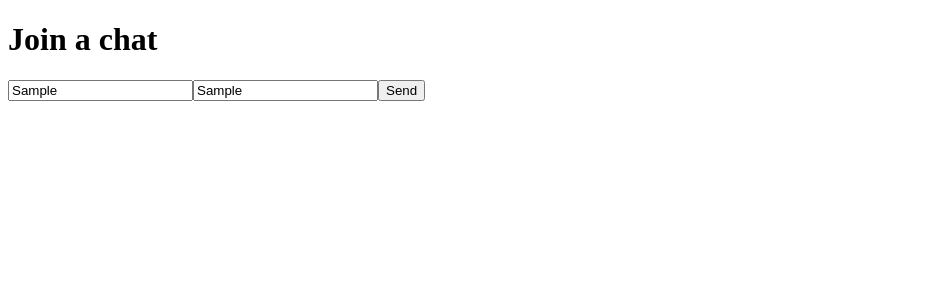
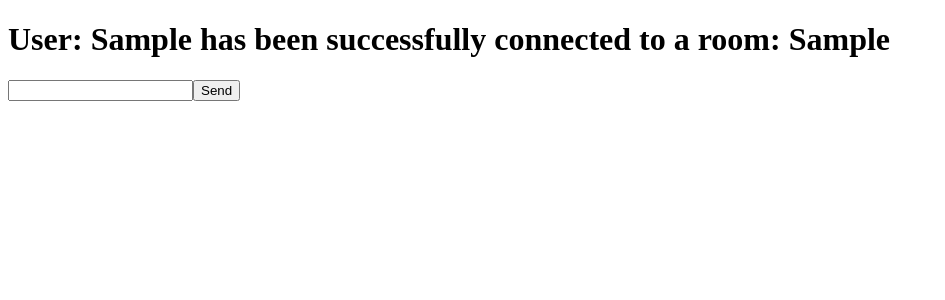
Before and after one commit to LukaszWilk1/ChatApp, a React (Create React App) app in the folder client/: page / in a window 1280 px wide. Both pictures are taken after typing "Sample", "Sample" into the empty fields and a click on the button "Send". Shown: the top 300 px of the page, without its empty margins (0-945 px from the left). Built offline with nearby package versions, Linux system fonts and the light colour scheme; no server answers.

Commit message:
sixth-chat-commit

```diff
--- a/client/src/App.jsx
+++ b/client/src/App.jsx
@@ -1,5 +1,6 @@
 import { useState } from "react";
 import io from "socket.io-client";
+import Chat from "./Chat.jsx";
 
 const socket = io.connect("http://localhost:3001");
 
@@ -9,6 +10,8 @@ function App() {
     userName: "",
     roomName: "",
   });
+
+  const [isIn, setIsIn] = useState(false);
 
   const handleChange = e =>{
     const {name, value} = e.target;
@@ -23,17 +26,20 @@ function App() {
   const joinRoom = () => {
     if(room.userName!=="" && room.roomName!==""){
       socket.emit("join_room", room);
+      setIsIn(true);
     }
   };
 
-  return (
+  return isIn ? (
+    <Chat socket={socket} propUser = {room.userName} propRoom = {room.roomName}/>
+  ) : (
     <div>
       <h1>Join a chat</h1>
       <input onChange={handleChange} type="text" name="userName" id="yourName" placeholder="Your Name" value={room.userName}/>
       <input onChange={handleChange} type="text" name="roomName" id="roomName" placeholder="Room Id" value={room.roomName}/>
       <button onClick={joinRoom}>Send</button>
     </div>
-  );
+  )
 }
 
 export default App;
--- /dev/null
+++ b/client/src/Chat.jsx
@@ -0,0 +1,21 @@
+import React, {useState} from "react";
+
+const Chat = props =>{
+
+    const [currentMessage, setCurrentMessage] = useState("");
+
+    const handleChange = e =>{
+        const {value} = e.target;
+        setCurrentMessage(value);
+    }
+
+    return (
+        <div id="Chat">
+            <h1>User: {props.propUser} has been successfully connected to a room: {props.propRoom}</h1>
+            <input type="text" name="yourMessage" id="yourMessage" value={currentMessage} onChange={handleChange}/>
+            <button>Send</button>
+        </div>
+    )
+}
+
+export default Chat;
```
Also changed, not shown: 1 other file (tests, documents, lock files or other folders).
